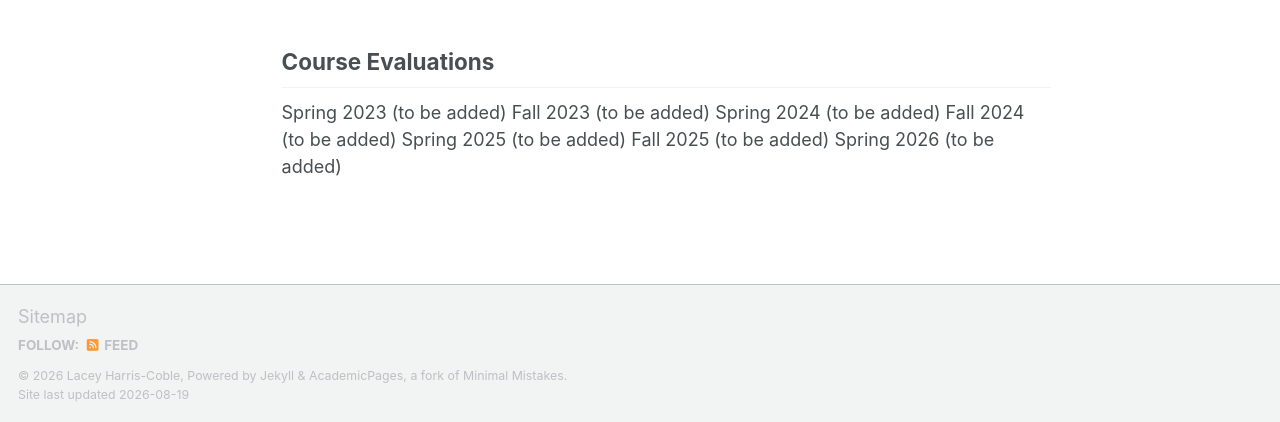
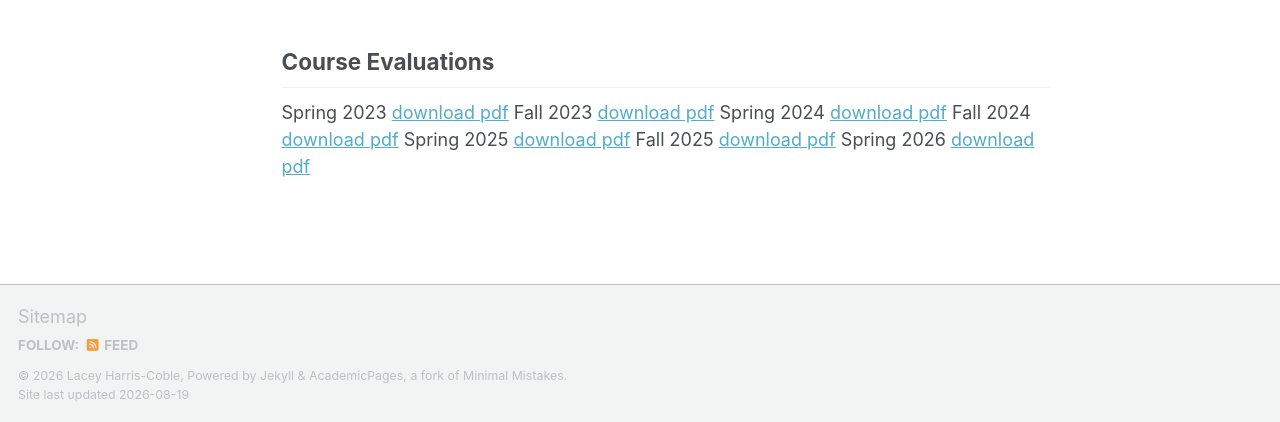
Before and after one commit to lharriscoble/lharriscoble.github.io, a Jekyll site: the page built from _teaching/geo2315.md, in a window 1280 px wide and 900 px high, scrolled down 1425 px, cut to the strip 478-900 px from the top of the window. Built offline with Jekyll 4.4.1, drawn with Linux system fonts in a browser that asks for light colours; some web fonts are replaced; a script bundle is joined from its source files by our own code; library files that are not in the unit come from our copies.

Commit message:
Update geo2315.md

```diff
--- a/_teaching/geo2315.md
+++ b/_teaching/geo2315.md
@@ -19,10 +19,10 @@ This course will explore where our food comes by integrating geographic, histori
 </iframe>
 
 ## Course Evaluations
-Spring 2023 (to be added)
-Fall 2023 (to be added)
-Spring 2024 (to be added)
-Fall 2024 (to be added)
-Spring 2025 (to be added)
-Fall 2025 (to be added)
-Spring 2026 (to be added)
+Spring 2023 <a href="/files/Spring_2023_GEO2315.pdf" download>download pdf</a>
+Fall 2023 <a href="/files/Fall_2023_GEO2315.pdf" download>download pdf</a>
+Spring 2024 <a href="/files/Spring_2024_GEO2315.pdf" download>download pdf</a>
+Fall 2024 <a href="/files/Fall_2024_GEO2315.pdf" download>download pdf</a>
+Spring 2025 <a href="/files/Spring_2025_GEO2315.pdf" download>download pdf</a>
+Fall 2025 <a href="/files/Fall_2025_GEO2315.pdf" download>download pdf</a>
+Spring 2026 <a href="/files/Spring_2026_GEO2315.pdf" download>download pdf</a>
```
